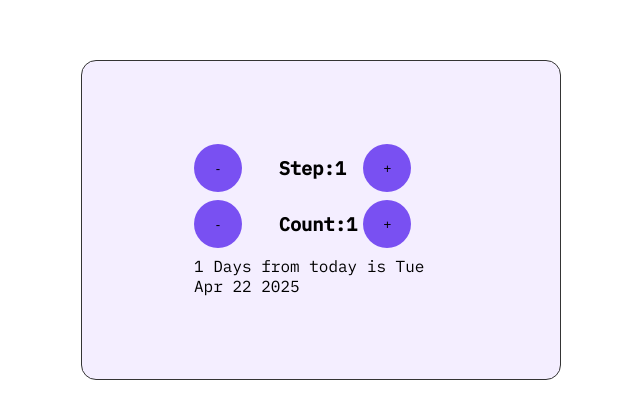
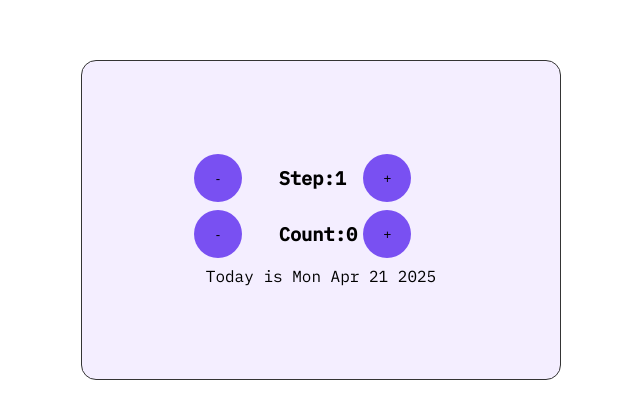
Before and after one commit to LinSchmitz/miniAssignments, a React (Vite) app in the folder dateCounter/: page / in a window 1280 px wide. Shown: the part 180-598 px from the top of the page, without its empty margins (319-959 px from the left). Built offline with nearby package versions, Linux system fonts and the light colour scheme; the HTML template or start-up script is replaced by a standard one.

Commit message:
added step to calculate too

```diff
--- a/dateCounter/src/App.jsx
+++ b/dateCounter/src/App.jsx
@@ -10,7 +10,7 @@ export default function App() {
 
 function Counter() {
   const [step, setStep] = useState(1);
-  const [count, setCount] = useState(1);
+  const [count, setCount] = useState(0);
 
   const date = new Date();
   date.setDate(date.getDate() + count);
@@ -23,9 +23,9 @@ function Counter() {
         <button onClick={() => setStep(s => s + 1)}>+</button>
       </div>
       <div className="rows">
-        <button onClick={() => setCount(c => c - 1)}>-</button>
+        <button onClick={() => setCount(c => c - step)}>-</button>
         <h3>Count:{count} </h3>
-        <button onClick={() => setCount(c => c + 1)}>+</button>
+        <button onClick={() => setCount(c => c + step)}>+</button>
       </div>
       <p>
         <span>
@@ -33,7 +33,7 @@ function Counter() {
             ? 'Today is '
             : count > 0
             ? `${count} Days from today is `
-            : `${count} Days ago was `}
+            : `${Math.abs(count)} Days ago was `}
         </span>
 
         <span>{date.toDateString()}</span>
```
